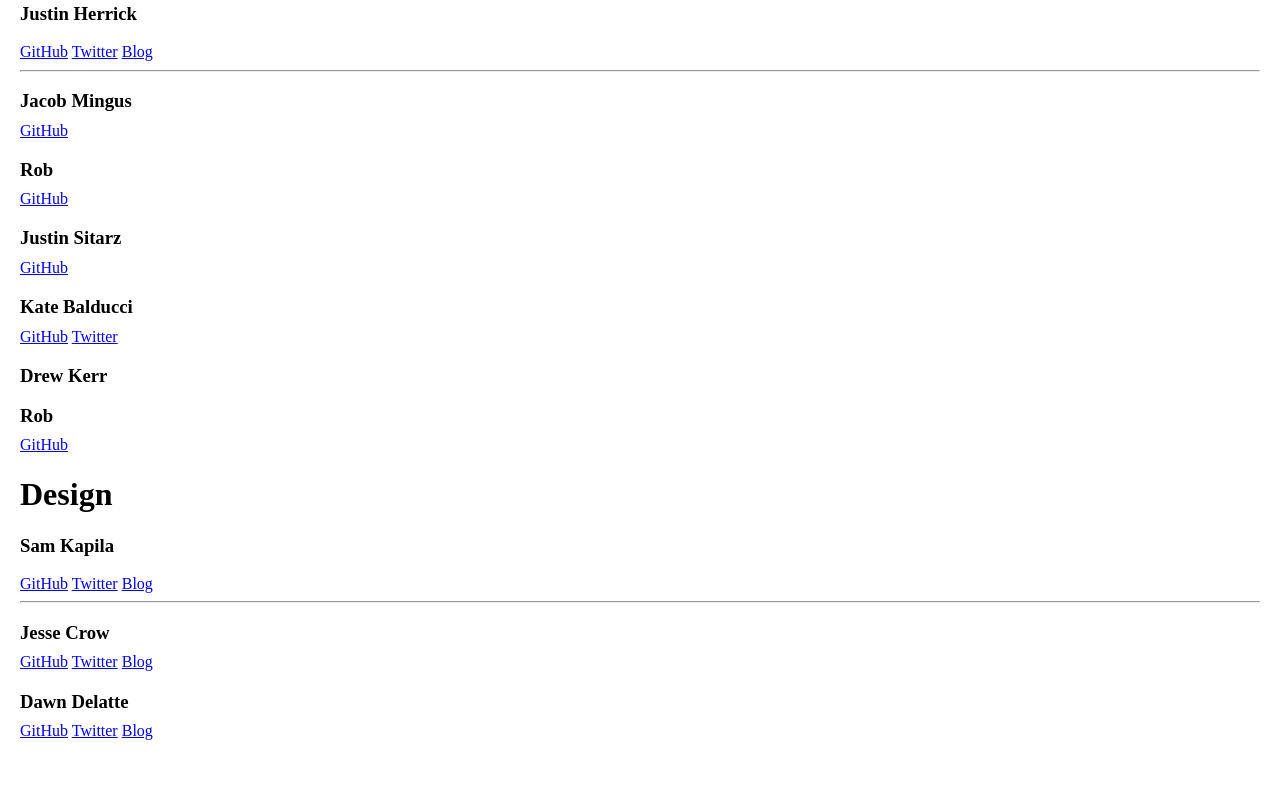
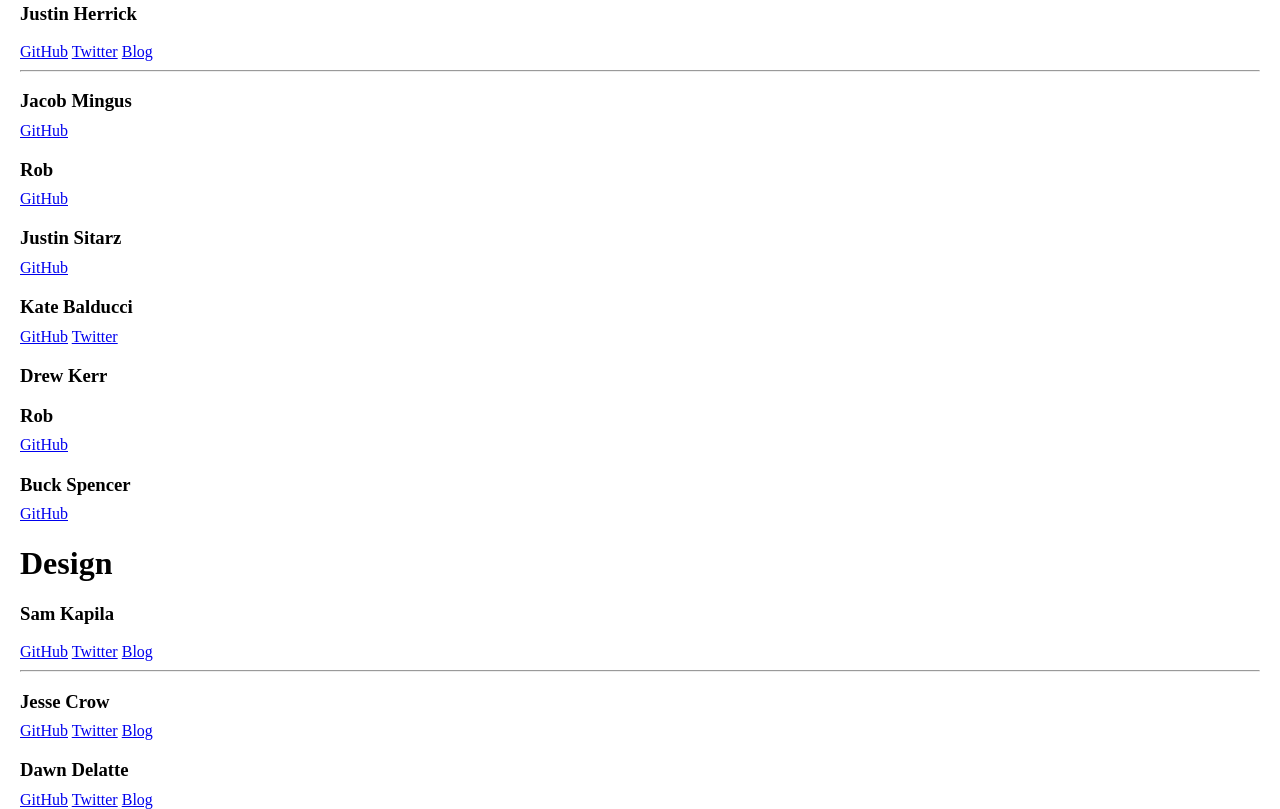
Before and after one commit to TIY-Austin-Front-End-Engineering/Austin-Students, a website: page index.html in a window 1280 px wide. Shown: the part 1303-2112 px from the top of the page. Before the commit the page ends 2043 px from the top, so only its background shows below. Drawn offline with nearby package versions, Linux system fonts and the light colour scheme.

Commit message:
Adding Buck

```diff
--- a/index.html
+++ b/index.html
@@ -128,6 +128,11 @@
 				<a href="https://github.com/rbdevelop">GitHub</a
 			</div>
 
+			<div class="student">
+				<h3>Buck Spencer</h3>
+				<a href="https://github.com/buckspencer">GitHub</a>
+			</div>
+
 		</section>
 		<section class="students design">
 			<h1>Design</h1>
```
